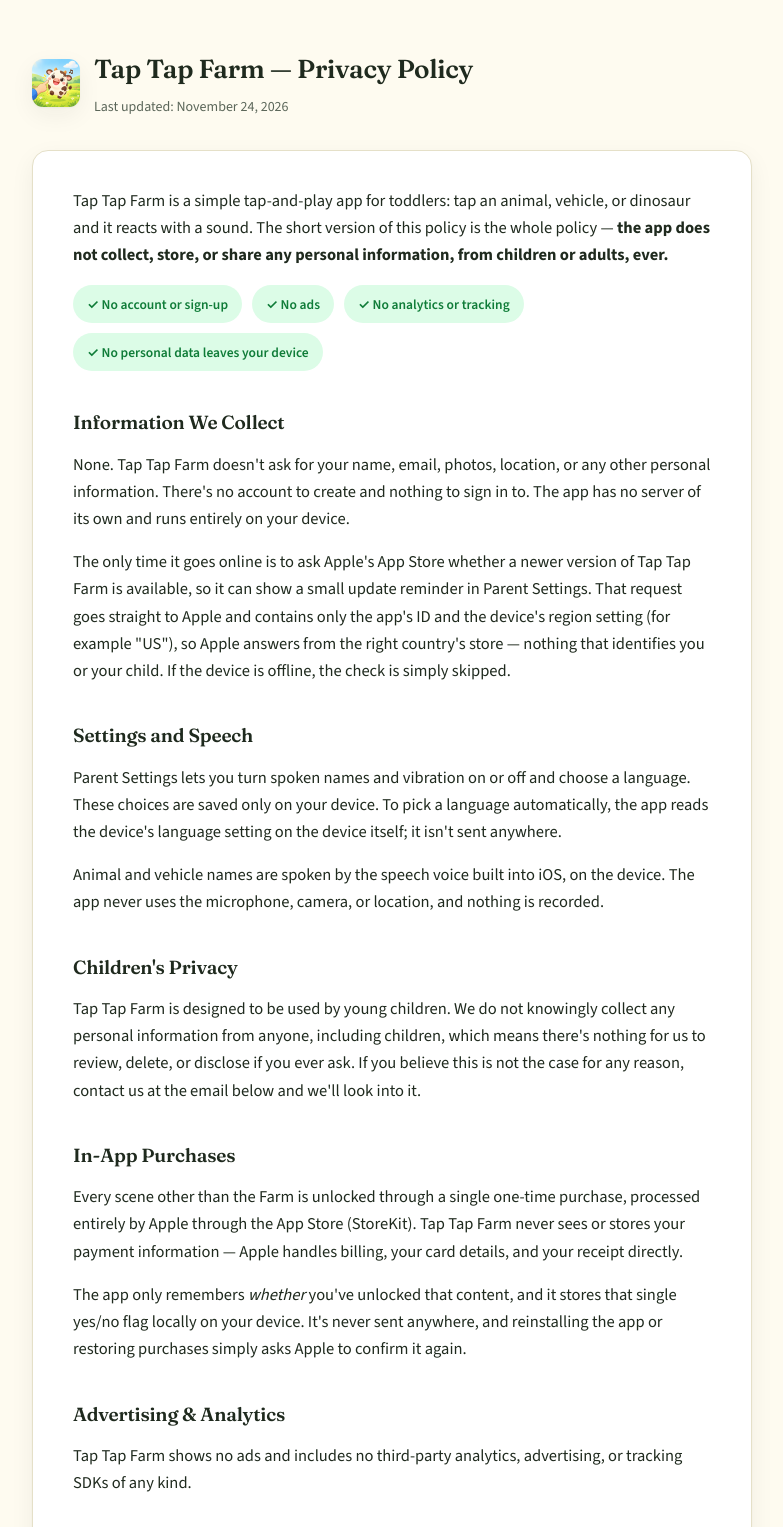
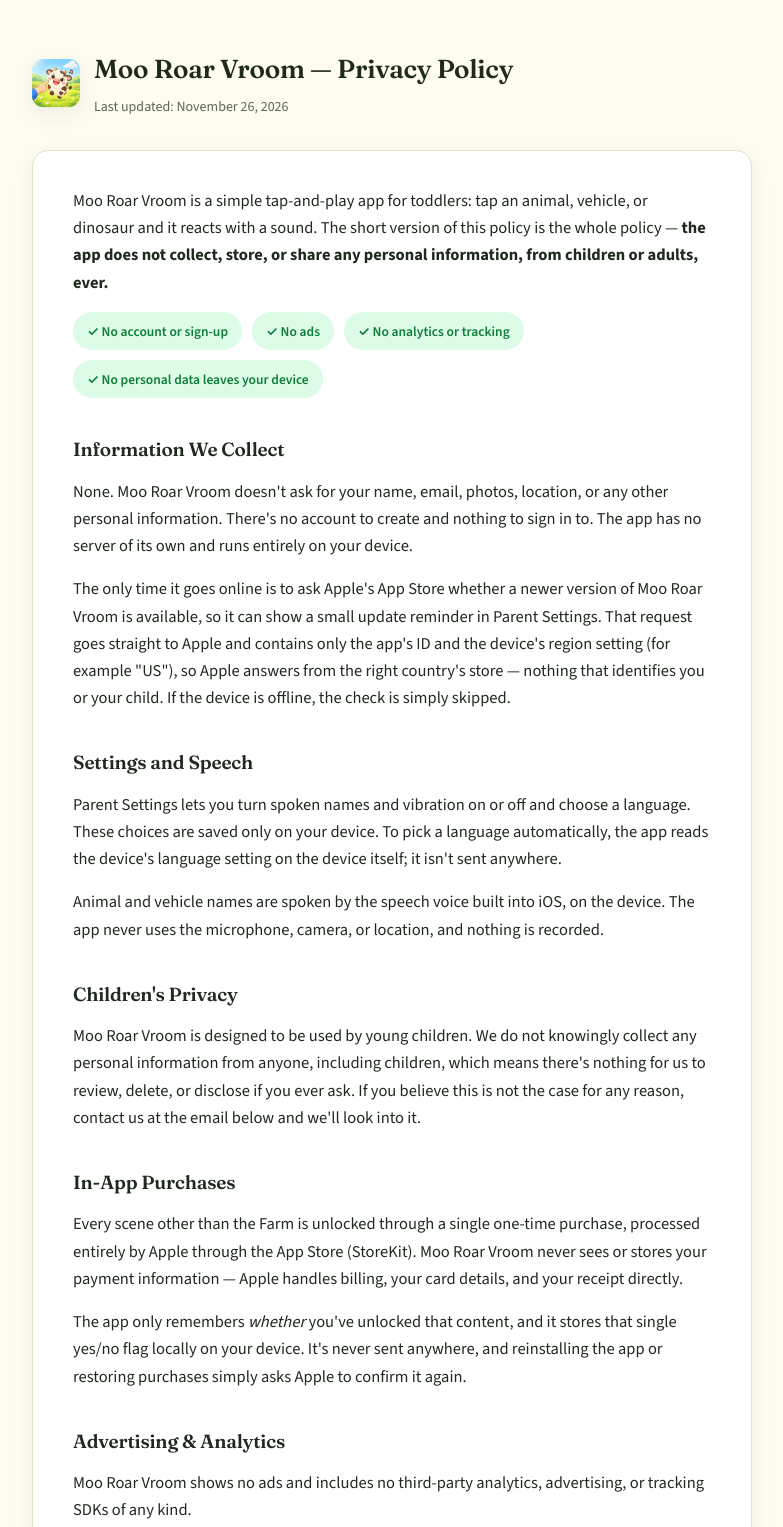
Before and after one commit to lucyhao/taptapfarm-privacy, a plain HTML site: page index.html in a window 1280 px wide. Shown: the top 1527 px of the page, without its empty margins (248-1031 px from the left). Drawn offline with nearby package versions, Linux system fonts and the light colour scheme.

Commit message:
Rename the app to Moo Roar Vroom
Co-Authored-By: Claude Opus 5.5 <noreply@anthropic.com>

```diff
--- a/index.html
+++ b/index.html
@@ -3,7 +3,7 @@
 <head>
 <meta charset="utf-8" />
 <meta name="viewport" content="width=device-width, initial-scale=1" />
-<title>Tap Tap Farm Privacy Policy</title>
+<title>Moo Roar Vroom Privacy Policy</title>
 <link rel="icon" type="image/png" href="icon.png" />
 <link rel="apple-touch-icon" href="icon.png" />
 <style>
@@ -177,15 +177,15 @@
 <body>
 <div class="page">
   <div class="masthead">
-    <img class="masthead-icon" src="icon.png" alt="Tap Tap Farm app icon" />
+    <img class="masthead-icon" src="icon.png" alt="Moo Roar Vroom app icon" />
     <div class="masthead-text">
-      <h1>Tap Tap Farm — Privacy Policy</h1>
-      <p>Last updated: November 24, 2026</p>
+      <h1>Moo Roar Vroom — Privacy Policy</h1>
+      <p>Last updated: November 26, 2026</p>
     </div>
   </div>
 
   <div class="card">
-    <p>Tap Tap Farm is a simple tap-and-play app for toddlers: tap an animal, vehicle, or dinosaur and it reacts with a sound. The short version of this policy is the whole policy — <strong>the app does not collect, store, or share any personal information, from children or adults, ever.</strong></p>
+    <p>Moo Roar Vroom is a simple tap-and-play app for toddlers: tap an animal, vehicle, or dinosaur and it reacts with a sound. The short version of this policy is the whole policy — <strong>the app does not collect, store, or share any personal information, from children or adults, ever.</strong></p>
 
     <div class="pill-row">
       <span class="pill">✓ No account or sign-up</span>
@@ -195,22 +195,22 @@
     </div>
 
     <h2>Information We Collect</h2>
-    <p>None. Tap Tap Farm doesn't ask for your name, email, photos, location, or any other personal information. There's no account to create and nothing to sign in to. The app has no server of its own and runs entirely on your device.</p>
-    <p>The only time it goes online is to ask Apple's App Store whether a newer version of Tap Tap Farm is available, so it can show a small update reminder in Parent Settings. That request goes straight to Apple and contains only the app's ID and the device's region setting (for example "US"), so Apple answers from the right country's store — nothing that identifies you or your child. If the device is offline, the check is simply skipped.</p>
+    <p>None. Moo Roar Vroom doesn't ask for your name, email, photos, location, or any other personal information. There's no account to create and nothing to sign in to. The app has no server of its own and runs entirely on your device.</p>
+    <p>The only time it goes online is to ask Apple's App Store whether a newer version of Moo Roar Vroom is available, so it can show a small update reminder in Parent Settings. That request goes straight to Apple and contains only the app's ID and the device's region setting (for example "US"), so Apple answers from the right country's store — nothing that identifies you or your child. If the device is offline, the check is simply skipped.</p>
 
     <h2>Settings and Speech</h2>
     <p>Parent Settings lets you turn spoken names and vibration on or off and choose a language. These choices are saved only on your device. To pick a language automatically, the app reads the device's language setting on the device itself; it isn't sent anywhere.</p>
     <p>Animal and vehicle names are spoken by the speech voice built into iOS, on the device. The app never uses the microphone, camera, or location, and nothing is recorded.</p>
 
     <h2>Children's Privacy</h2>
-    <p>Tap Tap Farm is designed to be used by young children. We do not knowingly collect any personal information from anyone, including children, which means there's nothing for us to review, delete, or disclose if you ever ask. If you believe this is not the case for any reason, contact us at the email below and we'll look into it.</p>
+    <p>Moo Roar Vroom is designed to be used by young children. We do not knowingly collect any personal information from anyone, including children, which means there's nothing for us to review, delete, or disclose if you ever ask. If you believe this is not the case for any reason, contact us at the email below and we'll look into it.</p>
 
     <h2>In-App Purchases</h2>
-    <p>Every scene other than the Farm is unlocked through a single one-time purchase, processed entirely by Apple through the App Store (StoreKit). Tap Tap Farm never sees or stores your payment information — Apple handles billing, your card details, and your receipt directly.</p>
+    <p>Every scene other than the Farm is unlocked through a single one-time purchase, processed entirely by Apple through the App Store (StoreKit). Moo Roar Vroom never sees or stores your payment information — Apple handles billing, your card details, and your receipt directly.</p>
     <p>The app only remembers <em>whether</em> you've unlocked that content, and it stores that single yes/no flag locally on your device. It's never sent anywhere, and reinstalling the app or restoring purchases simply asks Apple to confirm it again.</p>
 
     <h2>Advertising &amp; Analytics</h2>
-    <p>Tap Tap Farm shows no ads and includes no third-party analytics, advertising, or tracking SDKs of any kind.</p>
+    <p>Moo Roar Vroom shows no ads and includes no third-party analytics, advertising, or tracking SDKs of any kind.</p>
 
     <h2>Data Security</h2>
     <div class="note">Since nothing about you or your child is collected and no personal data leaves your device, there's no data of yours sitting on a server anywhere for us to secure, lose, or have breached.</div>
@@ -222,7 +222,7 @@
     <p>Questions about this policy? Email <a href="mailto:lucyhao987@gmail.com">lucyhao987@gmail.com</a>.</p>
   </div>
 
-  <footer>Tap Tap Farm</footer>
+  <footer>Moo Roar Vroom</footer>
 </div>
 </body>
 </html>
```
